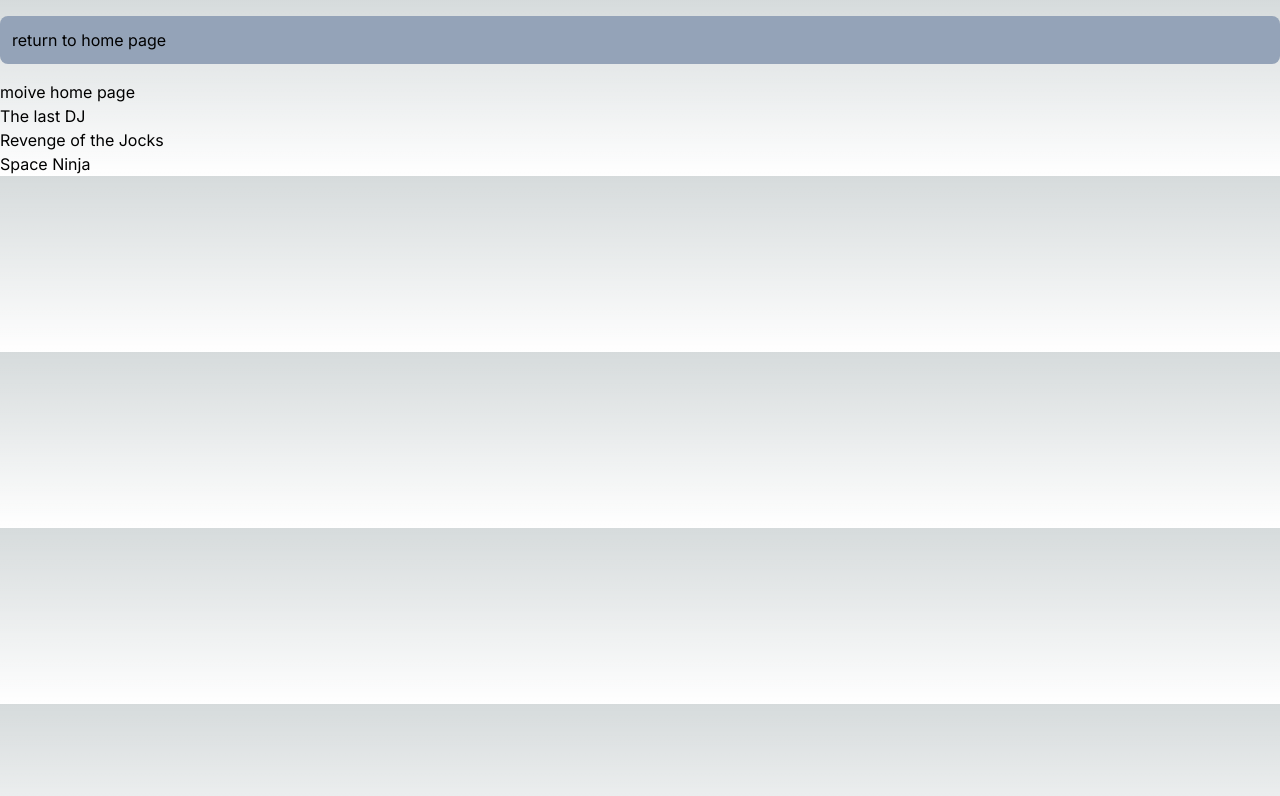
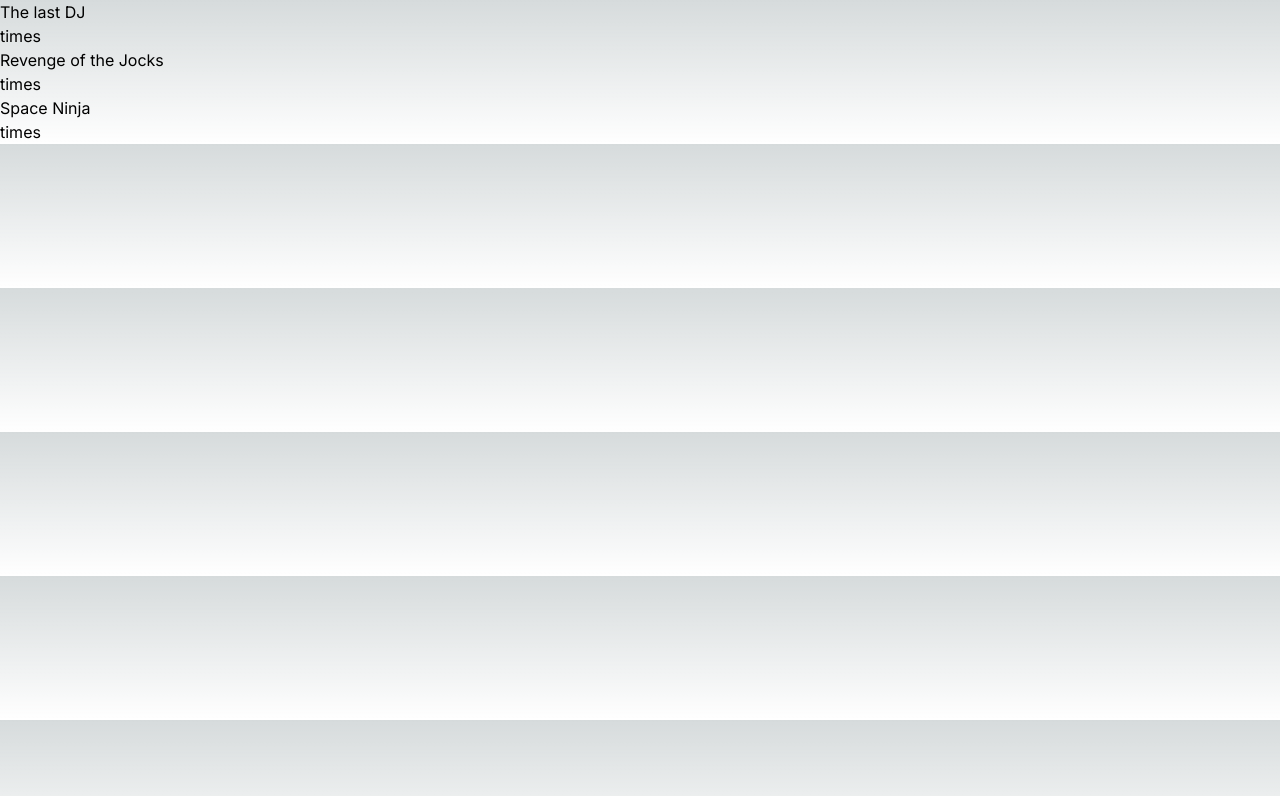
Before and after one commit to RocClark/movie-app, a Next.js app: page /movieHome in a window 1280 px wide. Shown: the top 796 px of the page. Built offline with nearby package versions, Linux system fonts and the light colour scheme.

Commit message:
display list v2

```diff
--- a/app/movieHome/seatSelect/page.tsx
+++ b/app/movieHome/[seatSelect]/page.tsx
@@ -1,6 +1,9 @@
 import Image from 'next/image'
 
-export default function about() {
+
+
+export default function seatSelect() {
+
   return (<h1> seat picking page</h1>
   )
 }
--- a/app/movieHome/page.tsx
+++ b/app/movieHome/page.tsx
@@ -1,34 +1,15 @@
 import Image from 'next/image'
 import Header from '../../components/movieComponents/movieHeader'
 import Link from 'next/link'
+import MovieList from '../../components/movieComponents/movieList'
 
 const MovieData = [
-  {id: 1, name: "The last DJ" },
-  {id: 2, name: "Revenge of the Jocks" },
-  {id: 3, name: "Space Ninja" }
+  {id: 1, title: "The last DJ" },
+  {id: 2, title: "Revenge of the Jocks" },
+  {id: 3, title: "Space Ninja" }
 ]
 
 export default function moiveHome() {
-  return (
-    <div>
-      <div>
-    <Link
-      href="/"
-      className="dark:bg-slate-900 bg-slate-400 my-4 p-3 rounded-lg block"
-    >
-     return to home page
-    </Link>
-  </div>
-         <p> moive home page</p>
-          <div>
-          <ul>
-            {MovieData.map((movie, index) =>{
-                return <li key={index}>{movie.name}</li>
-            })}
-        </ul>
-          </div>
+  return <MovieList movies= {MovieData}/>
 
-  </div>
-
-  )
 }
--- /dev/null
+++ b/components/movieComponents/movieItem.jsx
@@ -0,0 +1,16 @@
+//importfrom
+function MoiveItem(props) {
+    return (
+        <li className>
+           <div className>
+          <h3>{props.title}</h3>
+        </div>
+        <div className>
+          <button>times</button>
+        </div>
+
+    </li>
+)
+}
+
+export default MoiveItem;
--- /dev/null
+++ b/components/movieComponents/movieList.jsx
@@ -0,0 +1,17 @@
+import MoiveItem from './movieItem';
+
+function MoiveList(props) {
+    return (
+        <ul >
+        {props.movies.map((movie) => (
+          <MoiveItem
+            key={movie.id}
+
+            title={movie.title}
+          />
+        ))}
+      </ul>
+    );
+}
+
+export default MoiveList;
```
